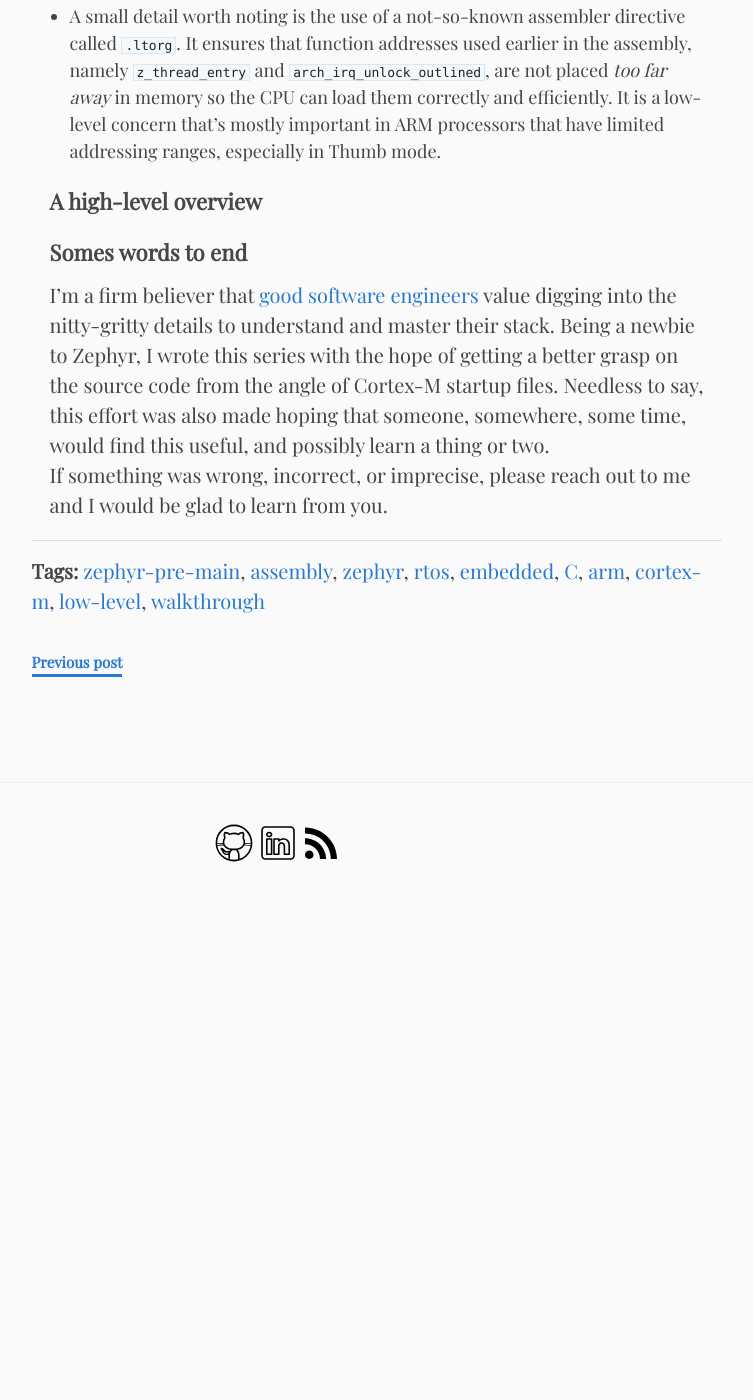
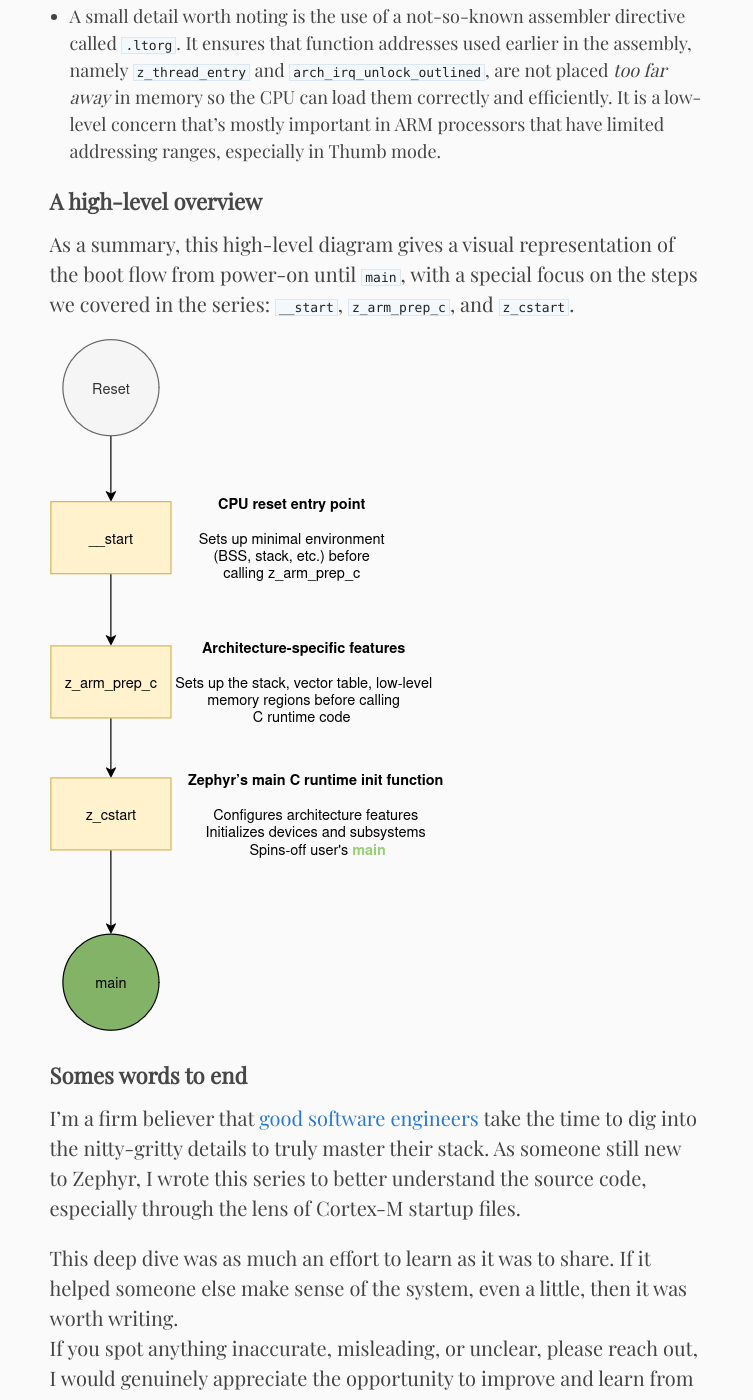
Before and after one commit to n-eq/n-eq.github.io, a Jekyll site: the page built from _posts/2025-07-21-pre-main-zephyr-3.md, in a window 1280 px wide and 1400 px high, scrolled down 5061 px. Shown: the whole window, without its empty margins (226-979 px from the left). Built offline with Jekyll 4.4.1, drawn with Linux system fonts in a browser that asks for light colours; before the commit the page ends 5969 px from its top, so only the background shows below that; some of the changed text lies outside the part shown.

Commit message:
Finish article: add title, diagram and final section

```diff
--- a/_posts/2025-07-21-pre-main-zephyr-3.md
+++ b/_posts/2025-07-21-pre-main-zephyr-3.md
@@ -1,8 +1,10 @@
 ---
 layout: post
 date: 2025-07-21
-title: "Pre-main rituals: TODO"
-excerpt: "TODO"
+title: "Pre-main rituals: Spinning-off main"
+excerpt: "The final part of this series follows the transition to actual application logic.
+We trace how Zephyr switches stacks, sets up the main thread, and makes the first real function
+call in user code."
 tags: [zephyr-pre-main, assembly, zephyr, rtos, embedded, C, arm, cortex-m, low-level, walkthrough]
 ---
 
@@ -192,13 +194,20 @@ additional things:
 
 ## A high-level overview
 
+As a summary, this high-level diagram gives a visual representation of the boot flow from power-on
+until `main`, with a special focus on the steps we covered in the series: `__start`, `z_arm_prep_c`,
+and `z_cstart`.
+
+<img src="/assets/images/zephyr-pre-main-high-level-diagram.png" alt="Diagram" data-zoomable>
+
 ## Somes words to end
 
-I'm a firm believer that [good software engineers]({% post_url
-2025-06-16-a-good-software-engineer-2025 %}) value digging into the nitty-gritty details to
-understand and master their stack. Being a newbie to Zephyr, I wrote this series with the hope of
-getting a better grasp on the source code from the angle of Cortex-M startup files. Needless to say,
-this effort was also made hoping that someone, somewhere, some time, would find this useful, and
-possibly learn a thing or two.\
-If something was wrong, incorrect, or imprecise, please reach out to
-me and I would be glad to learn from you.
+I’m a firm believer that [good software engineers]({% post_url
+2025-06-16-a-good-software-engineer-2025 %}) take the time to dig into the nitty-gritty details to
+truly master their stack. As someone still new to Zephyr, I wrote this series to better understand
+the source code, especially through the lens of Cortex-M startup files.
+
+This deep dive was as much an effort to learn as it was to share. If it helped someone else make
+sense of the system, even a little, then it was worth writing.\
+If you spot anything inaccurate, misleading, or unclear, please reach out, I would genuinely
+appreciate the opportunity to improve and learn from you.
```
